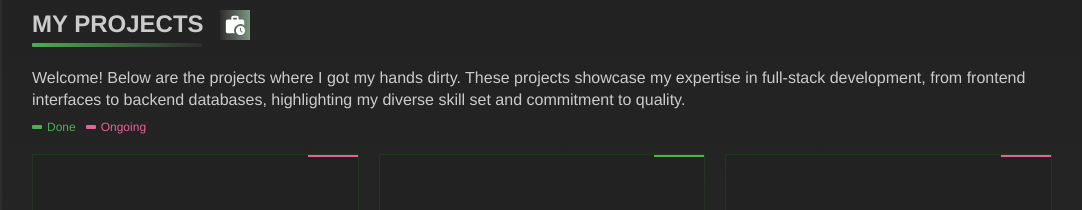
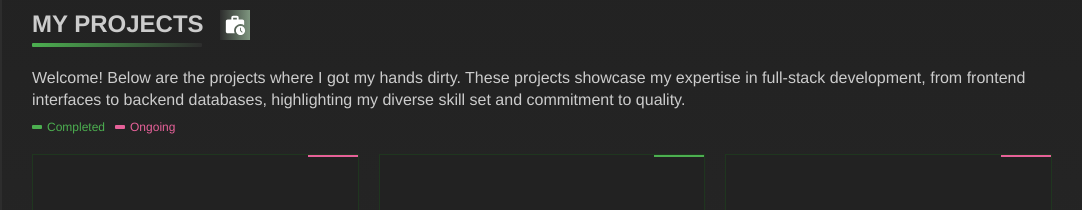
Before and after one commit to abolajii/portfolio-ts, a React (Vite) app: page / in a window 1280 px wide. Shown: the part 1280-1490 px from the top of the page, without its empty margins (198-1280 px from the left). Built offline with nearby package versions, Linux system fonts and the light colour scheme.

Commit message:
back to normalv2

```diff
--- a/src/pages/Work.tsx
+++ b/src/pages/Work.tsx
@@ -269,7 +269,7 @@ const Work = () => {
       <div className="flex gap-sm">
         <div className="flex align-center mt-sm">
           <div className="icon done-icon" />
-          <p className="icon-title done-title">Done</p>
+          <p className="icon-title done-title">Completed</p>
         </div>
         <div className="flex align-center mt-sm">
           <div className="icon ongoing-icon" />
```
